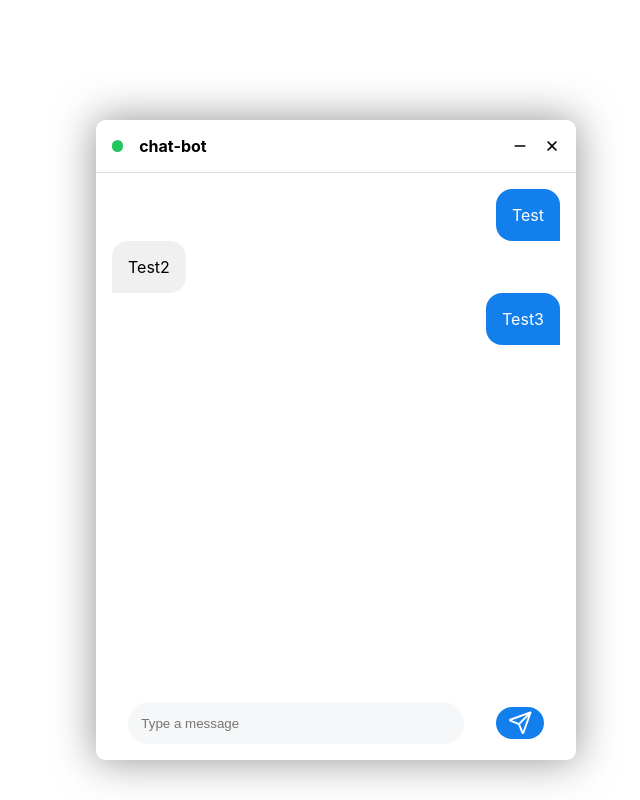
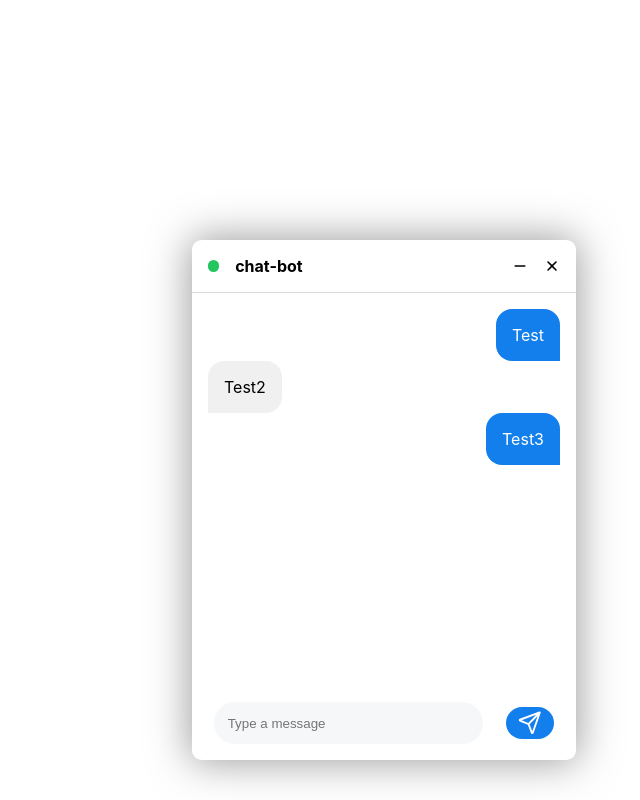
Before and after one commit to S7R4NGER1337/Chat-Bot, a React (Create React App) app: page / in a window 1280 px wide. Shown: the whole page, without its empty margins (640-1280 px from the left). Built offline with nearby package versions, Linux system fonts and the light colour scheme.

Commit message:
changing ChatBox size

```diff
--- a/src/components/ChatBot/chatBox.module.css
+++ b/src/components/ChatBot/chatBox.module.css
@@ -6,8 +6,8 @@
     flex-direction: column;
     box-shadow: rgba(128, 128, 128, 0.801) 0 0 2.5em 0.1em;
     background-color: #fff;
-    height: 40rem;
-    width: 30rem;
+    height: 65%;
+    width: 30%;
     border-radius: 0.6em;
 }
 
```
